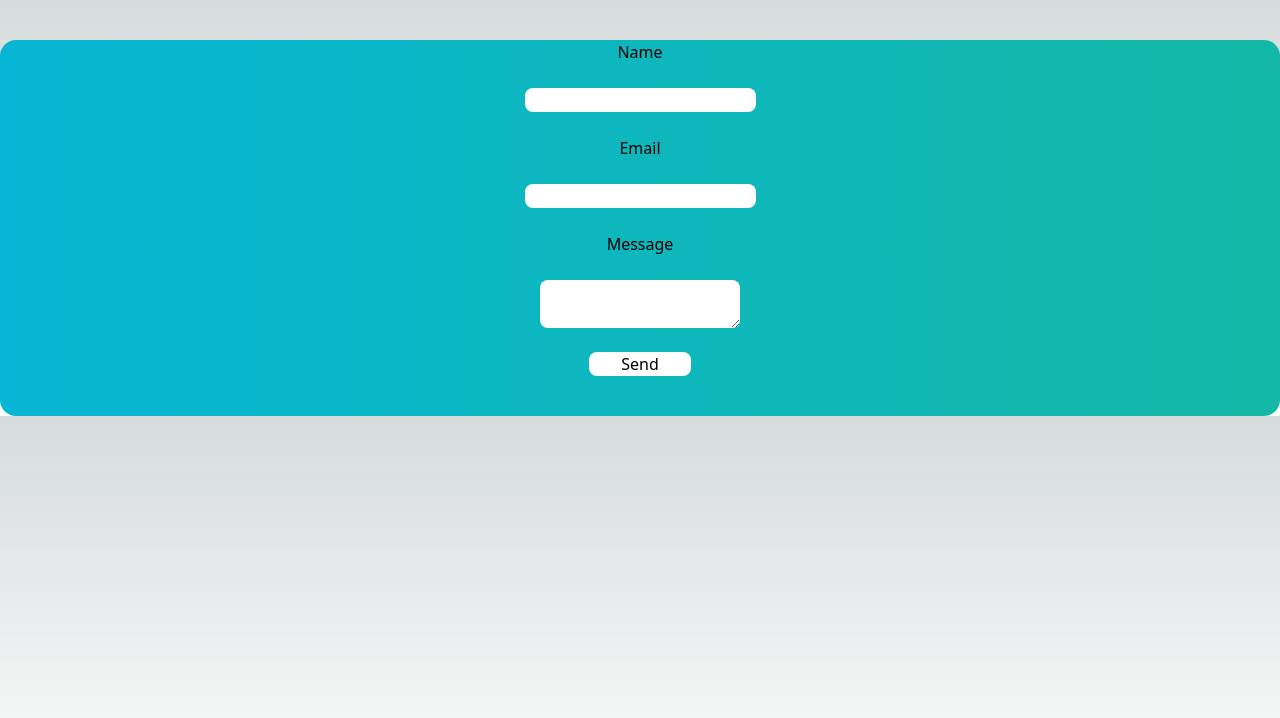
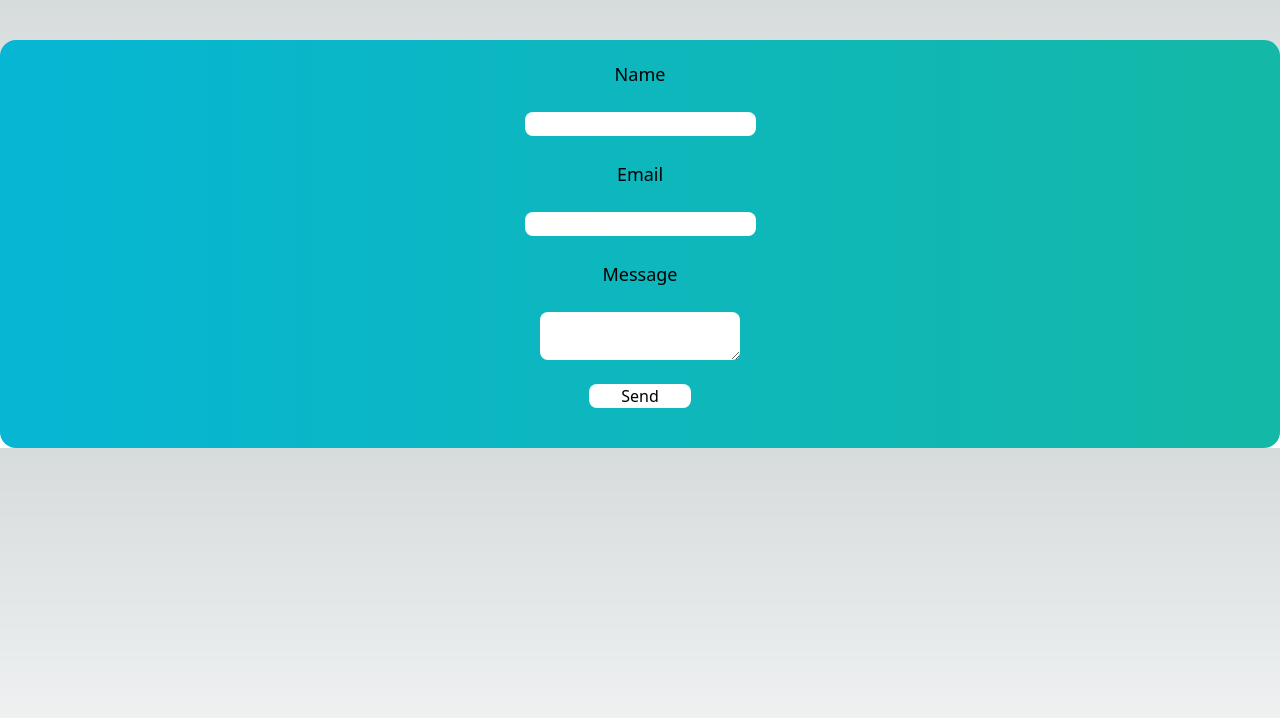
Before and after one commit to vladyslavt97/Portfolio-Website, a Next.js app: page /contacts/sentemailtome/SendEmailToMe in a window 1280 px wide. Shown: the top 718 px of the page. Built offline with nearby package versions, Linux system fonts and the light colour scheme.

Commit message:
send email btn

```diff
--- a/pages/contacts/Contacts.tsx
+++ b/pages/contacts/Contacts.tsx
@@ -11,7 +11,7 @@ export default function Contacts() {
             <Link to='sendemail' smooth={true} duration={1000}
               className="cursor-pointer bg-gradient-to-r from-cyan-500 to-teal-500 text-white px-4 py-2 rounded-md"
               >
-                Contacts
+                Send email 📨
             </Link>
         </div>
     </div>
--- a/pages/contacts/sentemailtome/SendEmailToMe.tsx
+++ b/pages/contacts/sentemailtome/SendEmailToMe.tsx
@@ -44,21 +44,21 @@ export default function SendEmailToMe(){
     <form ref={form} onSubmit={sendEmail}
     className=" bg-gradient-to-r from-cyan-500 to-teal-500 flex justify-center mt-10 mx-0 flex-col items-center rounded-2xl"
     id="sendemail">
-      <label>Name</label>
+      <label className=" text-lg text-black mt-5">Name</label>
       <br />
       <input className="rounded-lg"
         type="text" name="user_name"
         onChange={handleChangeUserName}
         value={userName}/>
       <br />
-      <label>Email</label>
+      <label className=" text-lg text-black">Email</label>
       <br />
       <input className="rounded-lg"
         type="email" name="email"
         onChange={handleChangeEmail}
         value={emailState}/>
       <br />
-      <label>Message</label>
+      <label className=" text-lg text-black">Message</label>
       <br />
       <textarea className="rounded-lg"
         name="message"
```
